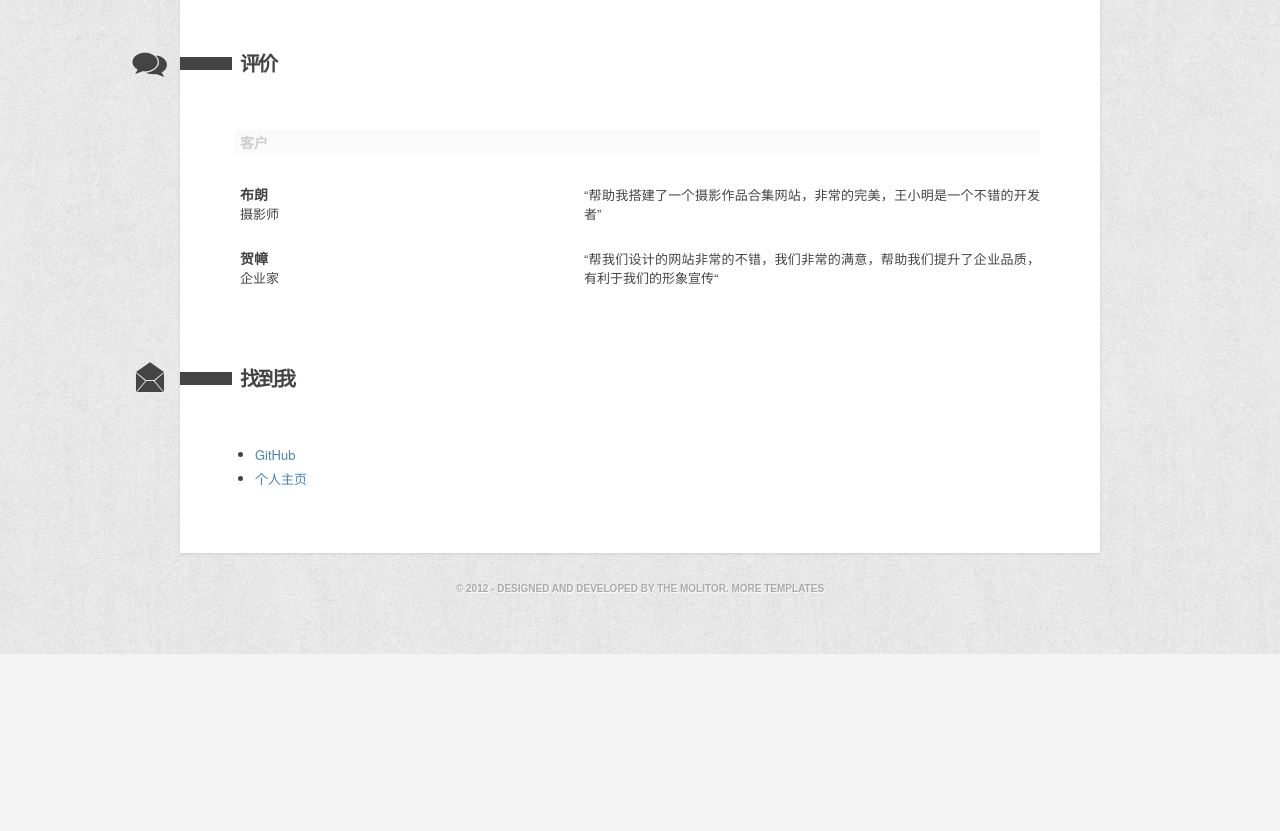
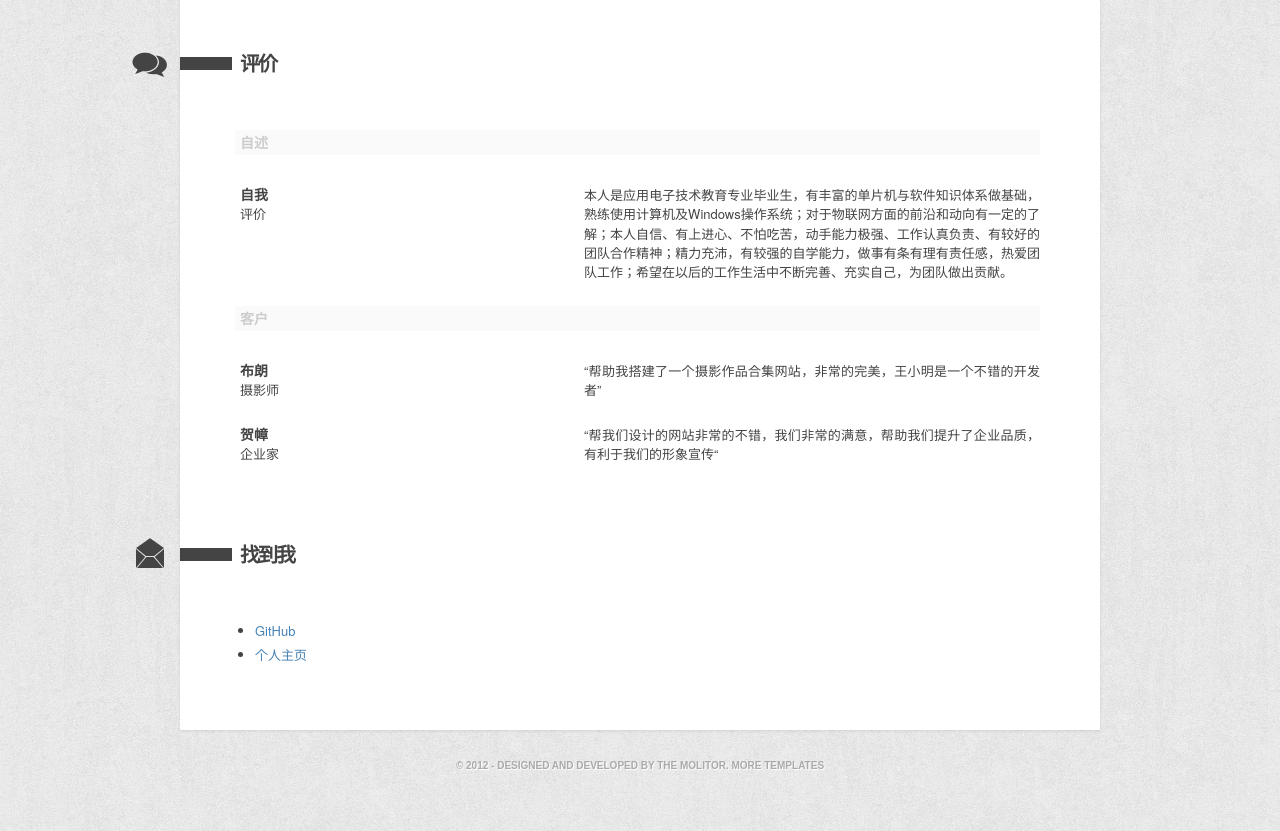
Before and after one commit to 498511842/PanResume.github.io, a plain HTML site: page index.html in a window 1280 px wide. Shown: the part 2109-2940 px from the top of the page. Before the commit the page ends 2763 px from the top, so only its background shows below. Drawn offline with Linux system fonts and the light colour scheme.

Commit message:
deploy 2021-01-24_13:25:28

```diff
--- a/index.html
+++ b/index.html
@@ -144,6 +144,16 @@
 <!--RECOMMENDATIONS-->
 <ul id="recommends" style="display: block;">
 
+	<li><h3><font><font>自述</font></font></h3></li>
+
+	<li>
+		<div class="details">
+			<h3><font><font>自我</font></font></h3>
+			<h4><font><font>评价</font></font></h4>
+		</div>
+		<p><font><font>本人是应用电子技术教育专业毕业生，有丰富的单片机与软件知识体系做基础，熟练使用计算机及Windows操作系统；对于物联网方面的前沿和动向有一定的了解；本人自信、有上进心、不怕吃苦，动手能力极强、工作认真负责、有较好的团队合作精神；精力充沛，有较强的自学能力，做事有条有理有责任感，热爱团队工作；希望在以后的工作生活中不断完善、充实自己，为团队做出贡献。</font></font></p>
+	</li>
+
 	<li><h3><font><font>客户</font></font></h3></li>
 
 	<li>
```
